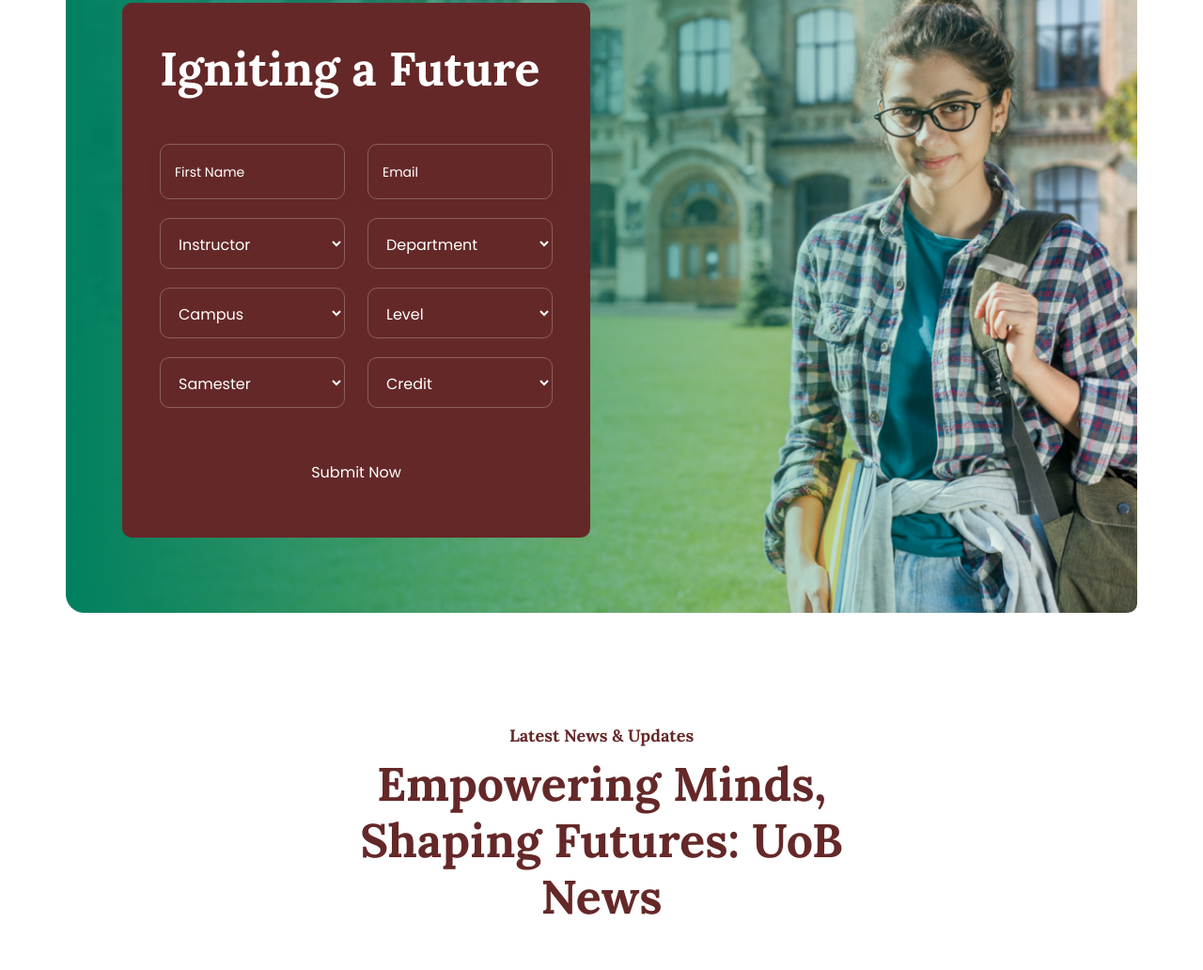
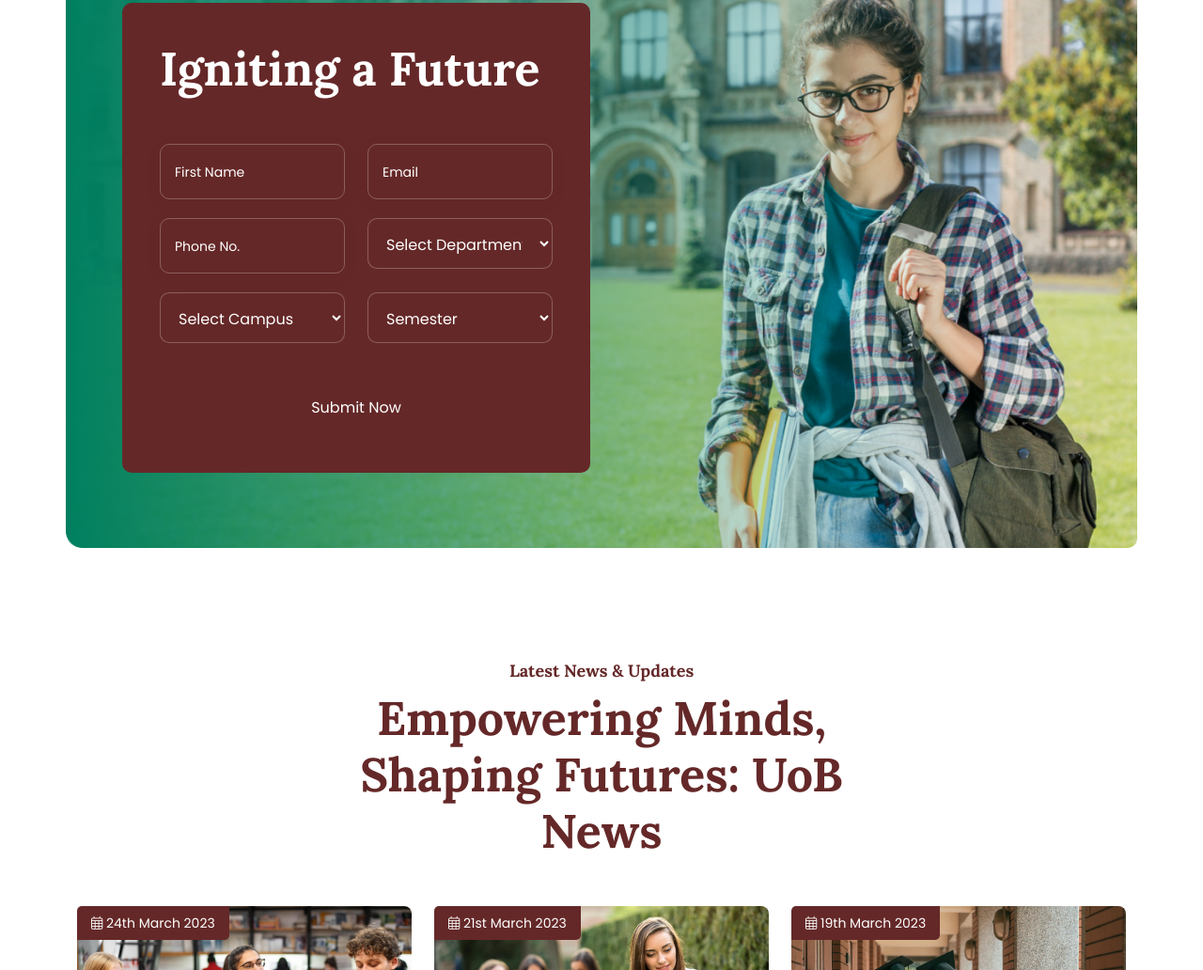
Before and after one commit to StriK3r007/uob-enhanced, a plain HTML site: page index.html in a window 1280 px wide. Shown: the part 8391-9423 px from the top of the page at 94% size. Drawn offline with Linux system fonts and the light colour scheme.

Commit message:
contact page list modified index page list modified

```diff
--- a/index.html
+++ b/index.html
@@ -819,56 +819,41 @@
                                         </div>
                                     </div>
                                     <div class="col-lg-6">
+                                        <div class="contact-field p-relative c-subject mb-20">
+                                            <input type="text" id="phone" name="phone" placeholder="Phone No." required>
+                                        </div>
+                                    </div>
+                                    <div class="col-lg-6">
                                         <div class="contact-field p-relative c-option mb-20">
-                                            <select name="instructor" id="instructor">
-                                                <option value="instructore">Instructor</option>
-                                                <option value="hot-stone-message">Hot Stone Message</option>
-                                                <option value="facil-therophy">Facil & Therophy</option>
+                                            <select name="department" id="department" style="background-color: #652828;">
+                                                <option value="">Select Department</option>
+                                                <option value="1">Engineering</option>
+                                          <option value="2">Social Sciences</option>
+                                          <option value="3">Natural Sciences</option>
+                                          <option value="4">Business Studies</option>
+                                          <option value="5">Computer Science</option>
+                                          <option value="6">Information Technology</option>
                                             </select>
                                         </div>
                                     </div>
                                     <div class="col-lg-6">
                                         <div class="contact-field p-relative c-option mb-20">
-                                            <select name="department" id="department">
-                                                <option value="department">Department</option>
-                                                <option value="hot-stone-message">Hot Stone Message</option>
-                                                <option value="facil-therophy">Facil & Therophy</option>
+                                            <select name="campus" id="campus" style="background-color: #652828;">
+                                                <option value="">Select Campus</option>
+                                                <option value="1">Main Campus</option>
+                                                <option value="2">Law College (Constituent)</option>
+                                                <option value="3">Jungle Bagh Campus</option>
+                                                <option value="3">City Campus</option>
                                             </select>
                                         </div>
                                     </div>
                                     <div class="col-lg-6">
                                         <div class="contact-field p-relative c-option mb-20">
-                                            <select name="campus" id="campus">
-                                                <option value="campus">Campus</option>
-                                                <option value="hot-stone-message">Hot Stone Message</option>
-                                                <option value="facil-therophy">Facil & Therophy</option>
-                                            </select>
-                                        </div>
-                                    </div>
-                                    <div class="col-lg-6">
-                                        <div class="contact-field p-relative c-option mb-20">
-                                            <select name="level" id="level">
-                                                <option value="level">Level</option>
-                                                <option value="hot-stone-message">Hot Stone Message</option>
-                                                <option value="facil-therophy">Facil & Therophy</option>
-                                            </select>
-                                        </div>
-                                    </div>
-                                    <div class="col-lg-6">
-                                        <div class="contact-field p-relative c-option mb-20">
-                                            <select name="samester" id="samester">
-                                                <option value="samester">Samester</option>
-                                                <option value="hot-stone-message">Hot Stone Message</option>
-                                                <option value="facil-therophy">Facil & Therophy</option>
-                                            </select>
-                                        </div>
-                                    </div>
-                                    <div class="col-lg-6">
-                                        <div class="contact-field p-relative c-option mb-20">
-                                            <select name="credit" id="credit">
-                                                <option value="credit">Credit</option>
-                                                <option value="hot-stone-message">Hot Stone Message</option>
-                                                <option value="facil-therophy">Facil & Therophy</option>
+                                            <select name="samester" id="samester" style="background-color: #652828;">
+                                                <option value="">Semester</option>
+                                                <option value="1">1</option>
+                                                <option value="2">2</option>
+
                                             </select>
                                         </div>
                                     </div>
```
Also changed, not shown: contact.html (+3 -2 lines).
